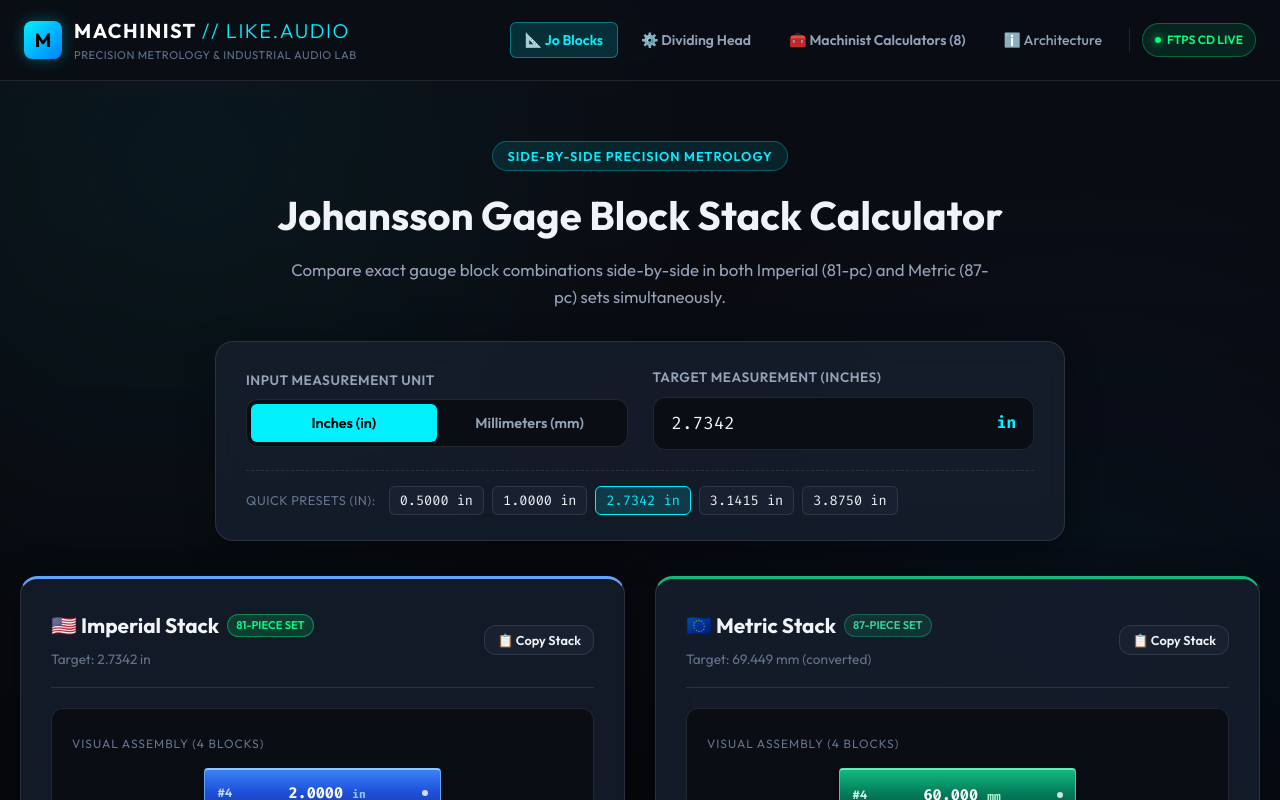
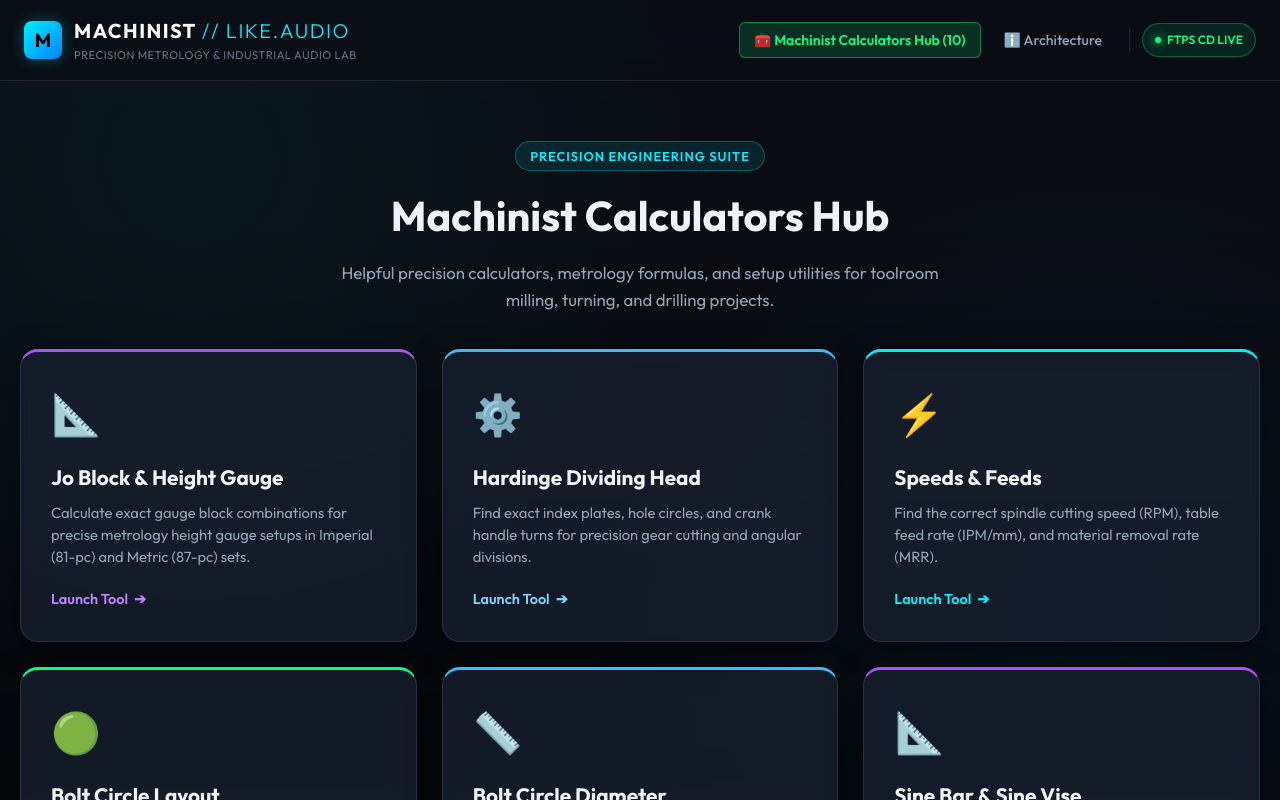
Before and after one commit to LikeDotAudio/machinist.like.audio, a React (Vite) app: page / in a window 1280 px wide. Shown: the top 800 px of the page. Built offline with nearby package versions, Linux system fonts and the light colour scheme.

Commit message:
clean up

```diff
--- a/src/App.tsx
+++ b/src/App.tsx
@@ -1,6 +1,6 @@
 import { useState } from 'react';
 import './index.css';
-import { JoBlockCalculator } from './components/JoBlockCalculator';
+import { JoBlockCalculator } from './components/HeightGauge';
 import { HardingeDividingHead } from './components/HardingeDividingHead';
 import { SpeedsFeeds } from './components/SpeedsFeeds/SpeedsFeeds';
 import { BoltCircleLayout } from './components/BoltCircleLayout/BoltCircleLayout';
@@ -26,10 +26,12 @@
   | 'about';
 
 export function App() {
-  const [activeTab, setActiveTab] = useState<TabType>('calculator');
+  const [activeTab, setActiveTab] = useState<TabType>('machinist_hub');
 
   const isMachinistTool = [
     'machinist_hub',
+    'calculator',
+    'dividing_head',
     'speeds_feeds',
     'bolt_circle_layout',
     'bolt_circle_diameter',
@@ -68,7 +70,47 @@
 
       <div style={{ display: 'grid', gridTemplateColumns: 'repeat(auto-fit, minmax(350px, 1fr))', gap: '25px' }}>
 
-        {/* Card 1 */}
+        {/* Card 1: Jo Block Stack & Height Gauge */}
+        <div
+          onClick={() => setActiveTab('calculator')}
+          className="glass-panel"
+          style={{ padding: '30px', cursor: 'pointer', transition: 'all 0.25s ease', display: 'flex', flexDirection: 'column', justifyContent: 'space-between', borderTop: '3px solid #a855f7' }}
+        >
+          <div>
+            <div style={{ fontSize: '2.5rem', marginBottom: '15px' }}>📐</div>
+            <h3 style={{ fontSize: '1.3rem', fontWeight: 700, color: 'var(--text-primary)', marginBottom: '8px' }}>
+              Jo Block & Height Gauge
+            </h3>
+            <p style={{ fontSize: '0.92rem', color: 'var(--text-secondary)', lineHeight: 1.5, marginBottom: '20px' }}>
+              Calculate exact gauge block combinations for precise metrology height gauge setups in Imperial (81-pc) and Metric (87-pc) sets.
+            </p>
+          </div>
+          <div style={{ color: '#c084fc', fontWeight: 600, fontSize: '0.9rem', display: 'flex', alignItems: 'center', gap: '6px' }}>
+            <span>Launch Tool</span> ➔
+          </div>
+        </div>
+
+        {/* Card 2: Hardinge Dividing Head Indexing */}
+        <div
+          onClick={() => setActiveTab('dividing_head')}
+          className="glass-panel"
+          style={{ padding: '30px', cursor: 'pointer', transition: 'all 0.25s ease', display: 'flex', flexDirection: 'column', justifyContent: 'space-between', borderTop: '3px solid #38bdf8' }}
+        >
+          <div>
+            <div style={{ fontSize: '2.5rem', marginBottom: '15px' }}>⚙️</div>
+            <h3 style={{ fontSize: '1.3rem', fontWeight: 700, color: 'var(--text-primary)', marginBottom: '8px' }}>
+              Hardinge Dividing Head
+            </h3>
+            <p style={{ fontSize: '0.92rem', color: 'var(--text-secondary)', lineHeight: 1.5, marginBottom: '20px' }}>
+              Find exact index plates, hole circles, and crank handle turns for precision gear cutting and angular divisions.
+            </p>
+          </div>
+          <div style={{ color: '#7dd3fc', fontWeight: 600, fontSize: '0.9rem', display: 'flex', alignItems: 'center', gap: '6px' }}>
+            <span>Launch Tool</span> ➔
+          </div>
+        </div>
+
+        {/* Card 3 */}
         <div
           onClick={() => setActiveTab('speeds_feeds')}
           className="glass-panel"
@@ -247,7 +289,7 @@
         <div style={{ maxWidth: '1350px', margin: '0 auto', display: 'flex', justifyContent: 'space-between', alignItems: 'center', flexWrap: 'wrap', gap: '10px' }}>
 
           {/* Logo & Brand */}
-          <div style={{ display: 'flex', alignItems: 'center', gap: '12px', cursor: 'pointer' }} onClick={() => setActiveTab('calculator')}>
+          <div style={{ display: 'flex', alignItems: 'center', gap: '12px', cursor: 'pointer' }} onClick={() => setActiveTab('machinist_hub')}>
             <div style={{
               width: '38px',
               height: '38px',
@@ -276,42 +318,6 @@
           {/* Navigation Links */}
           <nav style={{ display: 'flex', gap: '8px', alignItems: 'center', flexWrap: 'wrap' }}>
             <button
-              onClick={() => setActiveTab('calculator')}
-              style={{
-                background: activeTab === 'calculator' ? 'rgba(0, 240, 255, 0.15)' : 'transparent',
-                color: activeTab === 'calculator' ? 'var(--accent-cyan)' : 'var(--text-secondary)',
-                border: `1px solid ${activeTab === 'calculator' ? 'rgba(0, 240, 255, 0.4)' : 'transparent'}`,
-                padding: '8px 14px',
-                borderRadius: 'var(--radius-sm)',
-                fontWeight: 600,
-                fontSize: '0.88rem',
-                cursor: 'pointer',
-                transition: 'all 0.2s ease',
-                fontFamily: 'var(--font-sans)'
-              }}
-            >
-              📐 Jo Blocks
-            </button>
-
-            <button
-              onClick={() => setActiveTab('dividing_head')}
-              style={{
-                background: activeTab === 'dividing_head' ? 'rgba(0, 240, 255, 0.15)' : 'transparent',
-                color: activeTab === 'dividing_head' ? 'var(--accent-cyan)' : 'var(--text-secondary)',
-                border: `1px solid ${activeTab === 'dividing_head' ? 'rgba(0, 240, 255, 0.4)' : 'transparent'}`,
-                padding: '8px 14px',
-                borderRadius: 'var(--radius-sm)',
-                fontWeight: 600,
-                fontSize: '0.88rem',
-                cursor: 'pointer',
-                transition: 'all 0.2s ease',
-                fontFamily: 'var(--font-sans)'
-              }}
-            >
-              ⚙️ Dividing Head
-            </button>
-
-            <button
               onClick={() => setActiveTab('machinist_hub')}
               style={{
                 background: isMachinistTool ? 'rgba(0, 255, 128, 0.15)' : 'transparent',
@@ -326,7 +332,7 @@
                 fontFamily: 'var(--font-sans)'
               }}
             >
-              🧰 Machinist Calculators (8)
+              🧰 Machinist Calculators Hub (10)
             </button>
 
             <button
@@ -460,10 +466,10 @@
                   🐙 View GitHub Repo
                 </a>
                 <button
-                  onClick={() => setActiveTab('calculator')}
+                  onClick={() => setActiveTab('machinist_hub')}
                   className="btn-secondary"
                 >
-                  ← Back to Calculator
+                  ← Back to Machinist Calculators Hub
                 </button>
               </div>
             </div>
--- /dev/null
+++ b/src/components/HardingeDividingHead/index.ts
@@ -0,0 +1 @@
+export * from './HardingeDividingHead';
--- /dev/null
+++ b/src/components/HardingeDivigingHead/HardingeDivigingHead.tsx
@@ -0,0 +1,3 @@
+import { HardingeDividingHead } from '../HardingeDividingHead/HardingeDividingHead';
+export { HardingeDividingHead as HardingeDivigingHead, HardingeDividingHead };
+export default HardingeDividingHead;
--- /dev/null
+++ b/src/components/HardingeDivigingHead/index.ts
@@ -0,0 +1 @@
+export * from '../HardingeDividingHead/HardingeDividingHead';
--- a/src/components/JoBlockCalculator.tsx
+++ b/src/components/HeightGauge/HeightGauge.tsx
@@ -11,7 +11,7 @@
   total: number;
 }
 
-export const JoBlockCalculator: React.FC = () => {
+export const HeightGauge: React.FC = () => {
   const [inputUnit, setInputUnit] = useState<'imperial' | 'metric'>('imperial');
   const [targetValue, setTargetValue] = useState<string>('2.7342');
   const [imperialStack, setImperialStack] = useState<StackResult>({ blocks: [], error: null, total: 0 });
@@ -599,3 +599,5 @@
     </div>
   );
 };
+
+export const JoBlockCalculator = HeightGauge;
--- /dev/null
+++ b/src/components/HeightGauge/index.ts
@@ -0,0 +1 @@
+export * from './HeightGauge';
```
Also changed, not shown: src/components/HardingeDividingHead/HardingeDividingHead.tsx (renamed from src/components/HardingeDividingHead.tsx).
